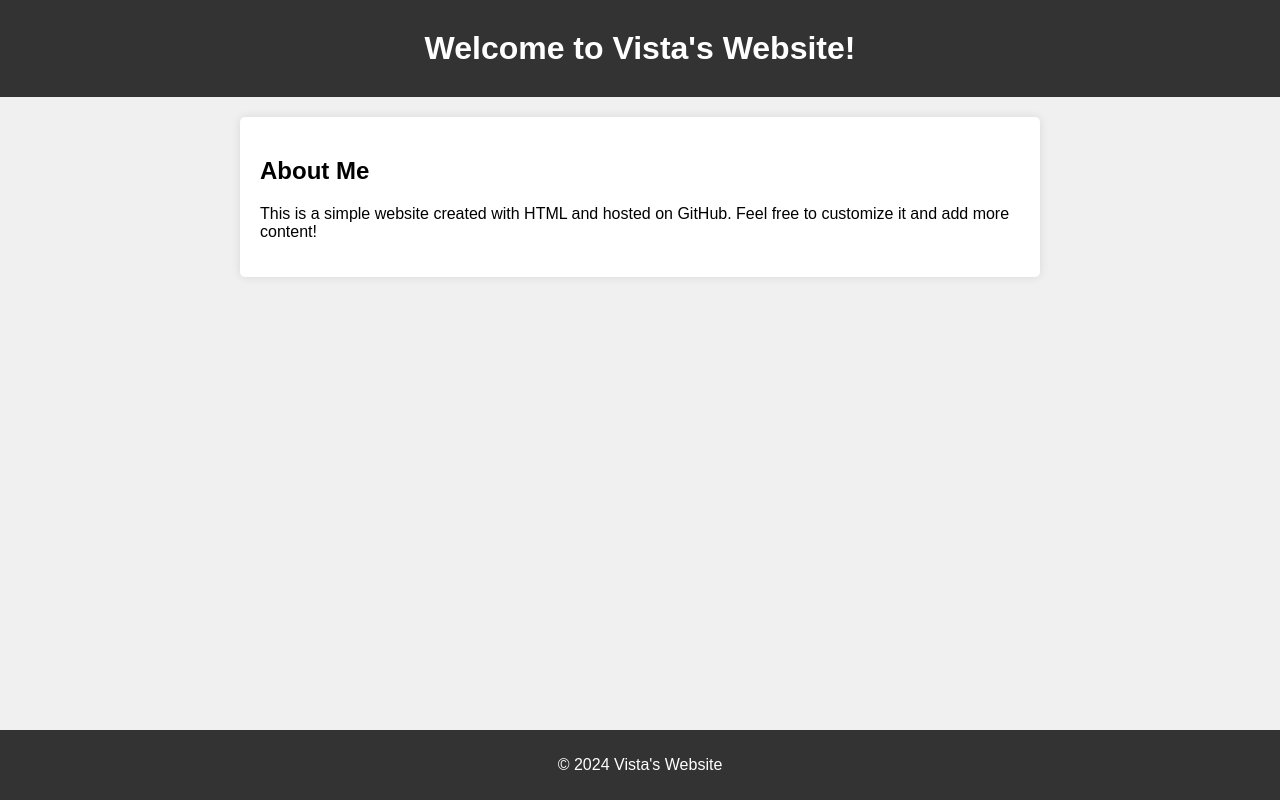
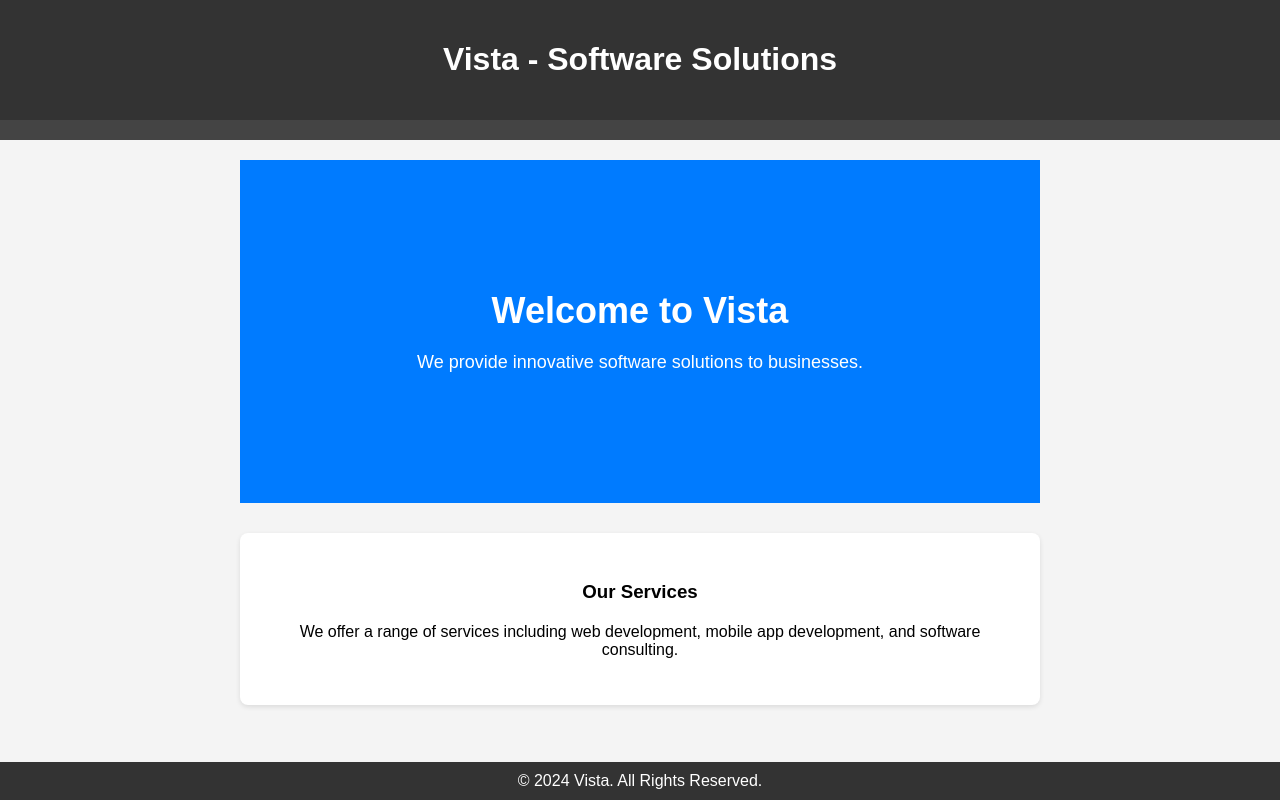
Before and after one commit to BareMetalByte/Vista-s-website, a plain HTML site: page index.html in a window 1280 px wide. Drawn offline with Linux system fonts and the light colour scheme.

Commit message:
Update index.html

```diff
--- a/index.html
+++ b/index.html
@@ -3,34 +3,32 @@
 <head>
     <meta charset="UTF-8">
     <meta name="viewport" content="width=device-width, initial-scale=1.0">
-    <title>Vista's Website</title>
+    <title>Vista - Software Solutions</title>
     <style>
+        /* Add your CSS styles here */
         body {
             font-family: Arial, sans-serif;
             margin: 0;
             padding: 0;
-            background-color: #f0f0f0;
+            background-color: #f4f4f4;
         }
         header {
             background-color: #333;
             color: #fff;
-            padding: 10px 0;
+            padding: 20px;
+            text-align: center;
+            box-shadow: 0 2px 5px rgba(0, 0, 0, 0.1);
+        }
+        nav {
+            background-color: #444;
+            color: #fff;
+            padding: 10px;
             text-align: center;
         }
-        h1 {
-            margin: 0;
-            padding: 20px 0;
-        }
-        .container {
-            max-width: 800px;
-            margin: 20px auto;
-            padding: 0 20px;
-        }
-        .content {
-            background-color: #fff;
-            padding: 20px;
-            border-radius: 5px;
-            box-shadow: 0 0 10px rgba(0, 0, 0, 0.1);
+        nav a {
+            color: #fff;
+            text-decoration: none;
+            margin: 0 10px;
         }
         footer {
             background-color: #333;
@@ -38,27 +36,60 @@
             text-align: center;
             padding: 10px 0;
             position: fixed;
+            width: 100%;
             bottom: 0;
-            width: 100%;
+        }
+        .container {
+            max-width: 800px;
+            margin: 20px auto;
+            padding: 0 20px;
+        }
+        .hero-section {
+            background-color: #007bff;
+            color: #fff;
+            padding: 100px 0;
+            text-align: center;
+            margin-bottom: 30px;
+        }
+        .hero-section h2 {
+            font-size: 36px;
+            margin-bottom: 20px;
+        }
+        .hero-section p {
+            font-size: 18px;
+            margin-bottom: 30px;
+        }
+        .feature-box {
+            background-color: #fff;
+            padding: 30px;
+            border-radius: 8px;
+            box-shadow: 0 2px 5px rgba(0, 0, 0, 0.1);
+            text-align: center;
+        }
+        .feature-box h3 {
+            margin-bottom: 20px;
         }
     </style>
 </head>
 <body>
-
     <header>
-    <h1>Welcome to Vista's Website!</h1>
+        <h1>Vista - Software Solutions</h1>
     </header>
-
+    <nav>
+        <!-- Links removed -->
+    </nav>
     <div class="container">
-    <div class="content">
-        <h2>About Me</h2>
-        <p>This is a simple website created with HTML and hosted on GitHub. Feel free to customize it and add more content!</p>
+        <div class="hero-section">
+            <h2>Welcome to Vista</h2>
+            <p>We provide innovative software solutions to businesses.</p>
+        </div>
+        <div class="feature-box">
+            <h3>Our Services</h3>
+            <p>We offer a range of services including web development, mobile app development, and software consulting.</p>
         </div>
     </div>
-
     <footer>
-    <p>&copy; 2024 Vista's Website</p>
+        &copy; 2024 Vista. All Rights Reserved.
     </footer>
-
 </body>
 </html>
```
Lines whose indentation alone changed are shown as unchanged.
